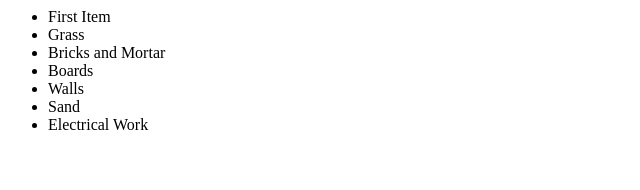
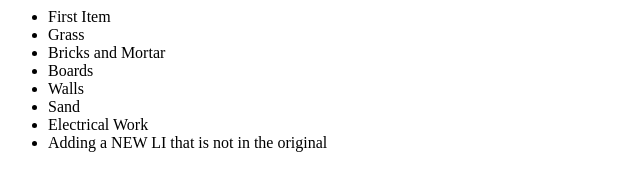
Before and after one commit to MarkSnider/NewGitTest, a plain HTML site: page Index.html in a window 1280 px wide. Shown: the whole page, without its empty margins (0-640 px from the left). Drawn offline with Linux system fonts and the light colour scheme.

Commit message:
Adding files

```diff
--- a/Index.html
+++ b/Index.html
@@ -8,6 +8,7 @@
 		<li>Walls</li>
 		<li>Sand</li>
 		<li>Electrical Work</li>
+		<li>Adding a NEW LI that is not in the original</li>
 	</ul>
 </body>
 </html>
```
